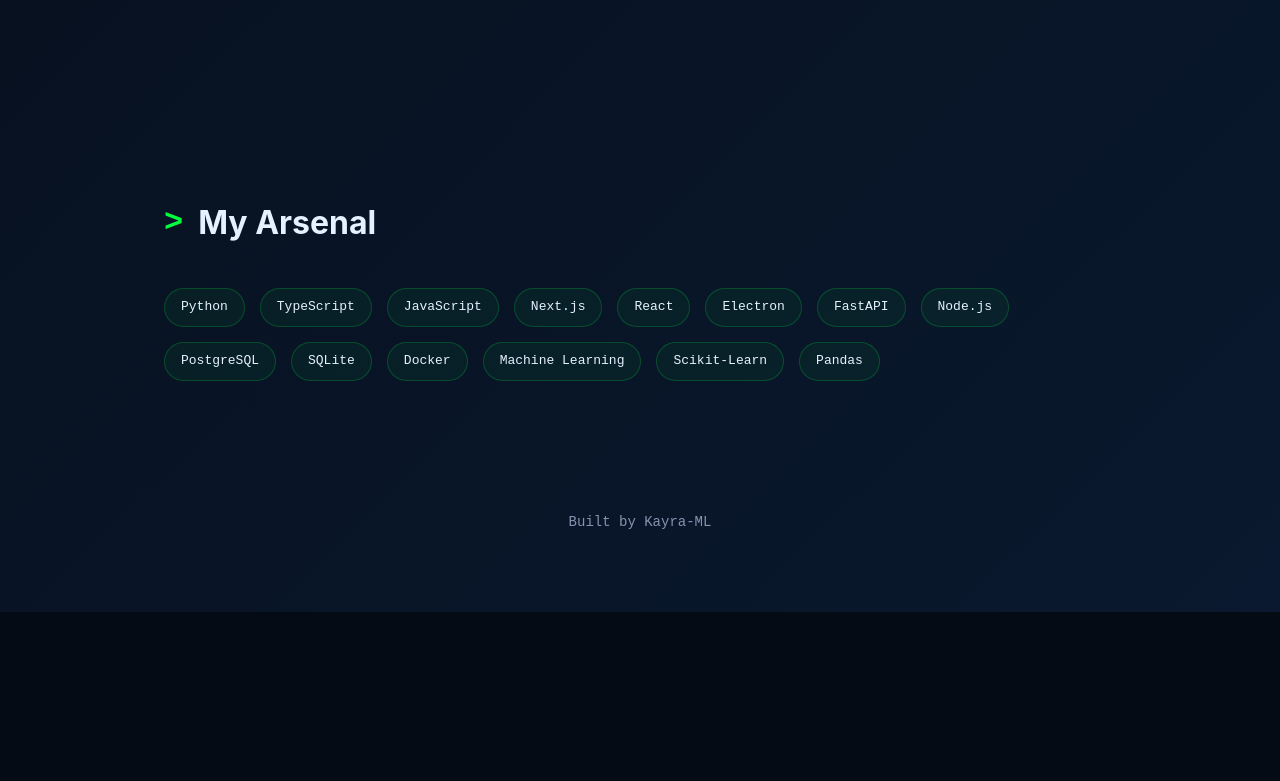
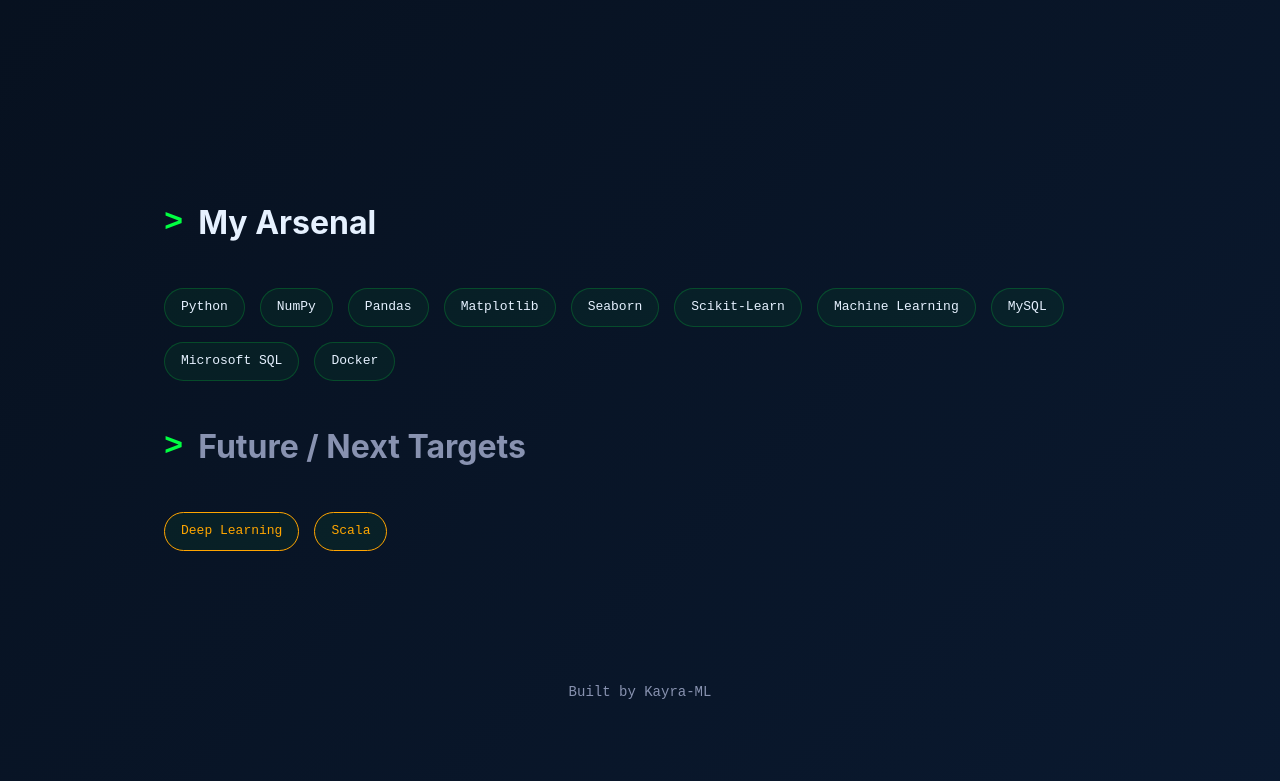
Before and after one commit to Kayra-ML/Kayra-ML.github.io, a website built with Vite: page index.html in a window 1280 px wide. Shown: the part 1539-2320 px from the top of the page. Before the commit the page ends 2151 px from the top, so only its background shows below. Built offline with nearby package versions, Linux system fonts and the light colour scheme; some icons are missing.

Commit message:
feat: update skills and future targets in portfolio

```diff
--- a/index.html
+++ b/index.html
@@ -138,19 +138,21 @@
         <h2 class="section-heading">My Arsenal</h2>
         <div class="skills-container">
           <div class="skill-tag">Python</div>
-          <div class="skill-tag">TypeScript</div>
-          <div class="skill-tag">JavaScript</div>
-          <div class="skill-tag">Next.js</div>
-          <div class="skill-tag">React</div>
-          <div class="skill-tag">Electron</div>
-          <div class="skill-tag">FastAPI</div>
-          <div class="skill-tag">Node.js</div>
-          <div class="skill-tag">PostgreSQL</div>
-          <div class="skill-tag">SQLite</div>
+          <div class="skill-tag">NumPy</div>
+          <div class="skill-tag">Pandas</div>
+          <div class="skill-tag">Matplotlib</div>
+          <div class="skill-tag">Seaborn</div>
+          <div class="skill-tag">Scikit-Learn</div>
+          <div class="skill-tag">Machine Learning</div>
+          <div class="skill-tag">MySQL</div>
+          <div class="skill-tag">Microsoft SQL</div>
           <div class="skill-tag">Docker</div>
-          <div class="skill-tag">Machine Learning</div>
-          <div class="skill-tag">Scikit-Learn</div>
-          <div class="skill-tag">Pandas</div>
+        </div>
+
+        <h2 class="section-heading" style="margin-top: 40px; color: var(--text-secondary);">Future / Next Targets</h2>
+        <div class="skills-container">
+          <div class="skill-tag" style="border-color: orange; color: orange;">Deep Learning</div>
+          <div class="skill-tag" style="border-color: orange; color: orange;">Scala</div>
         </div>
       </section>
 
```
